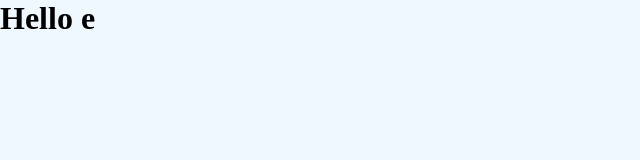
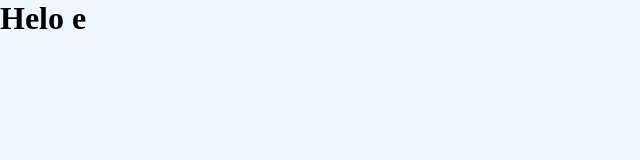
Before and after one commit to Gbuiyal/webtest, a plain HTML site: page index.html in a window 1280 px wide. Shown: the full height of the page, 0-640 px from the left. Drawn offline with Linux system fonts and the light colour scheme.

Commit message:
Update index.html

```diff
--- a/index.html
+++ b/index.html
@@ -7,6 +7,6 @@
     <link rel="stylesheet" href="style.css">
 </head>
 <body>
-    <h1>Hello e</h1>
+    <h1>Helo e</h1>
 </body>
 </html>
```
